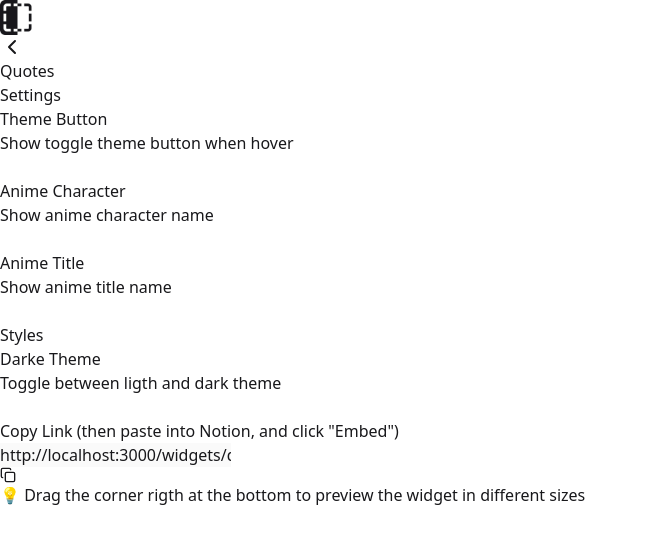
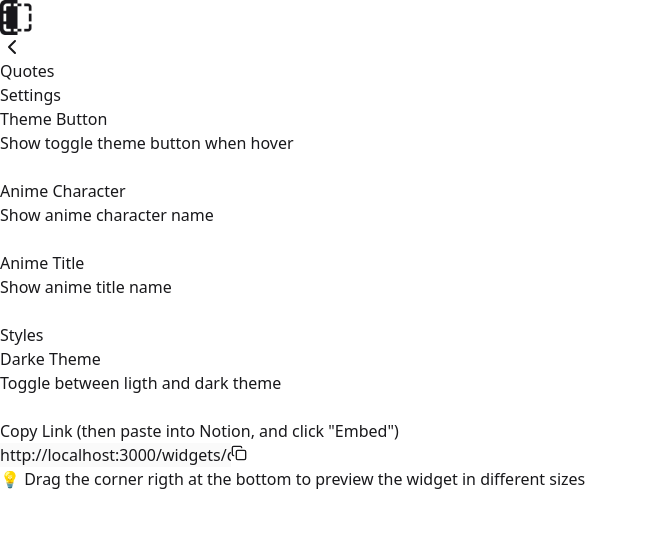
Before and after one commit to codingcodax/weebn, a Next.js app: page /editor/quotes in a window 1280 px wide. Shown: the top 544 px of the page, without its empty margins (0-648 px from the left). Built offline with nearby package versions, Linux system fonts and the light colour scheme.

Commit message:
feat(editor): create and setup widget link input component

```diff
--- a/components/pages/editor/WidgetConfig.tsx
+++ b/components/pages/editor/WidgetConfig.tsx
@@ -1,6 +1,7 @@
 import Link from 'next/link';
 
-import { Icons, Input, Logo } from '~/components/ui';
+import { useCopyToClipboard } from '~/hooks/index';
+import { Icons, Logo } from '~/components/ui';
 
 interface WidgetConfigProps {
   children: React.ReactNode;
@@ -53,10 +54,32 @@ WidgetConfig.Footer = ({ widgetUrl }: WidgetConfigFooterProps) => {
         Copy Link (then paste into Notion, and click &quot;Embed&quot;)
       </p>
 
-      <div className='relative'>
-        <Input disabled id='widgetLink' value={widgetUrl} />
-        <Icons.copy className='absolute top-3 right-4' height='16' width='16' />
-      </div>
+      <WidgetLinkInput inputValue={widgetUrl} />
+    </div>
+  );
+};
+
+const WidgetLinkInput = ({ inputValue }: { inputValue: string }) => {
+  const { isCopied, copy, textRef } = useCopyToClipboard();
+
+  return (
+    <div className='relative'>
+      <input
+        ref={textRef}
+        disabled
+        className='w-full rounded-md bg-zinc-200 py-2 px-4 pr-10'
+        value={inputValue}
+      />
+      <button
+        className='absolute top-0 right-0 flex h-10 w-10 items-center justify-center rounded-r-md bg-zinc-900 hover:bg-zinc-800'
+        onClick={() => copy()}
+      >
+        {isCopied ? (
+          'copied'
+        ) : (
+          <Icons.copy className='stroke-white' height='16' width='16' />
+        )}
+      </button>
     </div>
   );
 };
```
